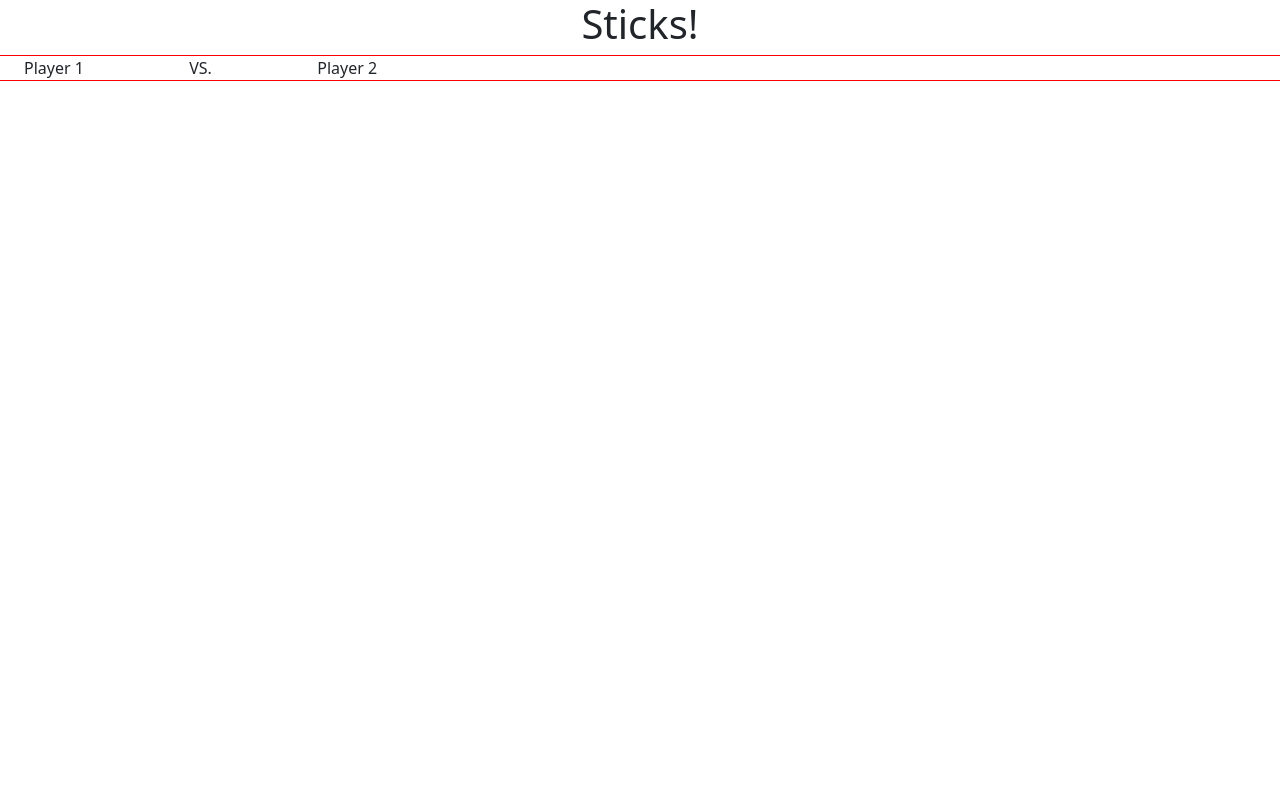
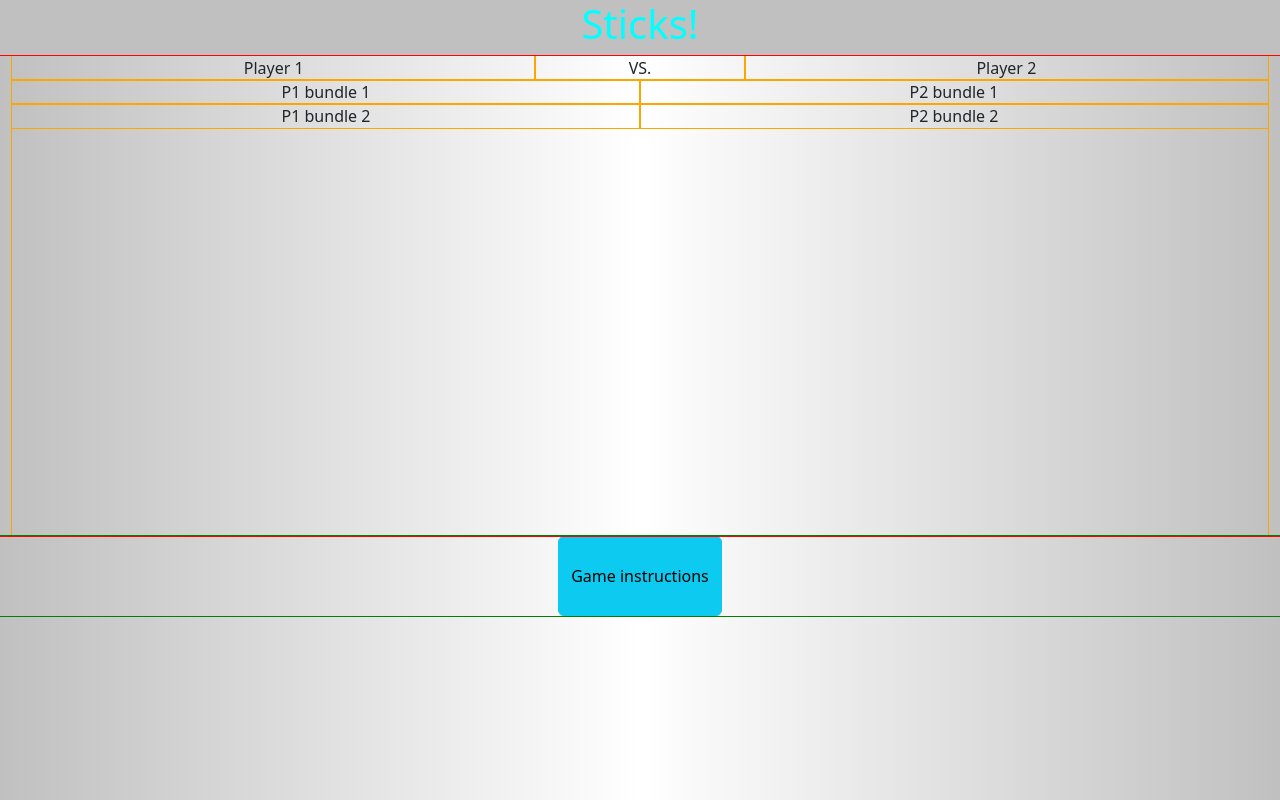
Before and after one commit to TheQueepingHour/Browser-Game, a plain HTML site: page index.html in a window 1280 px wide. Drawn offline with nearby package versions, Linux system fonts and the light colour scheme.

Commit message:
Added divs for play space, as well as an info button for instructions on the game. Working on logic

```diff
--- a/assets/styles.css
+++ b/assets/styles.css
@@ -1,7 +1,22 @@
 body {
     margin: 0;
     padding: 0;
+    background: linear-gradient(to right, silver, white, silver)
 }
 main {
     outline: 1px solid red;
+    height: 60vh;
+    max-height: 75vh;
 }
+footer {
+    outline: 1px solid green;
+    height: 10vh;
+    max-height: 15vh;
+}
+div {
+    outline: 1px solid orange;
+}
+header {
+    background: silver;
+    color: cyan;
+}
--- a/index.html
+++ b/index.html
@@ -12,21 +12,39 @@
         <h1>Sticks!</h1>
     </header>
     <main class="d-flex container-fluid text-center">
-        <div class="container-xxl">
+        <div class="container-fluid">
             <div class="row">
-                <div class="col col-md-auto">
+                <div class="col col-md-auto flex-grow-1">
                     Player 1
                 </div>
                 <div class="col col-lg-2">
                     VS.
                 </div>
-                <div class="col col-md-auto">
+                <div class="col col-md-auto flex-grow-1">
                     Player 2
+                </div>
+            </div>
+            <div class="row">
+                <div class="col" id="p1Bundle">
+                    P1 bundle 1
+                </div>
+                <div class="col" id="p2Bundle">
+                    P2 bundle 1
+                </div>
+            </div>
+            <div class="row">
+                <div class="col" id="p1Bundle2">
+                    P1 bundle 2
+                </div>
+                <div class="col" id="p2Bundle2">
+                    P2 bundle 2
                 </div>
             </div>
         </div>
     </main>
-
+    <footer class="d-flex justify-content-center align-self-center">
+        <button type="button" class="btn btn-info" id="infoButton">Game instructions</button>
+    </footer>
     <!--Scripts-->
     <script src="./assets/script.js"></script>
     <script src="https://cdn.jsdelivr.net/npm/bootstrap@5.3.2/dist/js/bootstrap.bundle.min.js" integrity="sha384-C6RzsynM9kWDrMNeT87bh95OGNyZPhcTNXj1NW7RuBCsyN/o0jlpcV8Qyq46cDfL" crossorigin="anonymous"></script>
```
